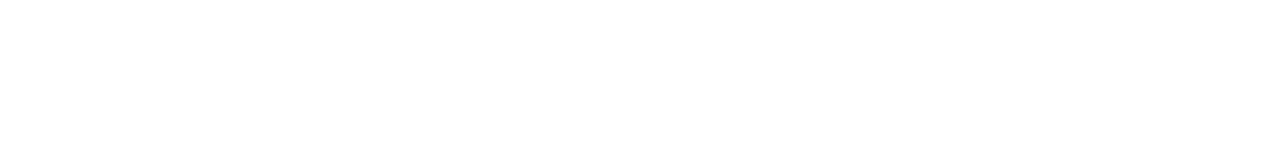
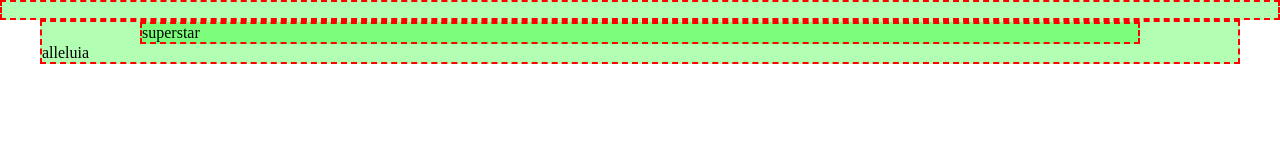
Before and after one commit to CarloCassini/htmlcss-dropbox, a plain HTML site: page index.html in a window 1280 px wide. Drawn offline with Linux system fonts and the light colour scheme.

Commit message:
feat containers

```diff
--- a/css/style.css
+++ b/css/style.css
@@ -1,3 +1,10 @@
+:root {
+  --debug-color: rgba(0, 250, 0, 0.3);
+  --space-s: 5px;
+  --space-m: 20px;
+  --space-l: 40px;
+}
+
 * {
   box-sizing: border-box;
   margin: 0px;
@@ -6,5 +13,23 @@
 
 .debug {
   border: 2px dashed red;
-  background-color: rgba(0, 250, 0, 0.2);
+  background-color: var(--debug-color);
+  min-width: var(--space-m);
+  min-height: var(--space-m);
 }
+
+.container-l {
+  margin: 0 auto;
+  padding: 0 auto;
+  max-width: 100vw;
+}
+.container-m {
+  max-width: 1200px;
+  margin: 0 auto;
+  padding: 0 auto;
+}
+.container-s {
+  max-width: 1000px;
+  margin: 0 auto;
+  padding: 0 auto;
+}
--- a/index.html
+++ b/index.html
@@ -9,12 +9,17 @@
     <!-- add css -->
     <link rel="stylesheet" href="./css/style.css" />
   </head>
-  <body>
+  <body class="container-l">
     <!-- navigation bar -->
-    <nav></nav>
+    <nav class="debug"></nav>
 
     <!-- main content -->
-    <main></main>
+    <main>
+      <div class="debug container-m">
+        <div class="debug container-s">superstar</div>
+        alleluia
+      </div>
+    </main>
 
     <!-- footer -->
     <footer></footer>
```
